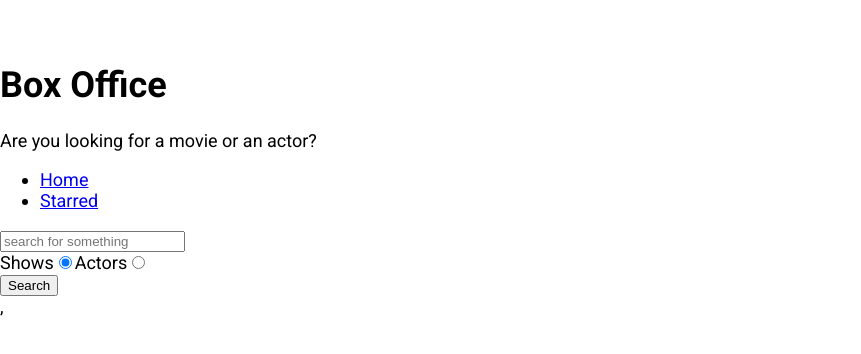
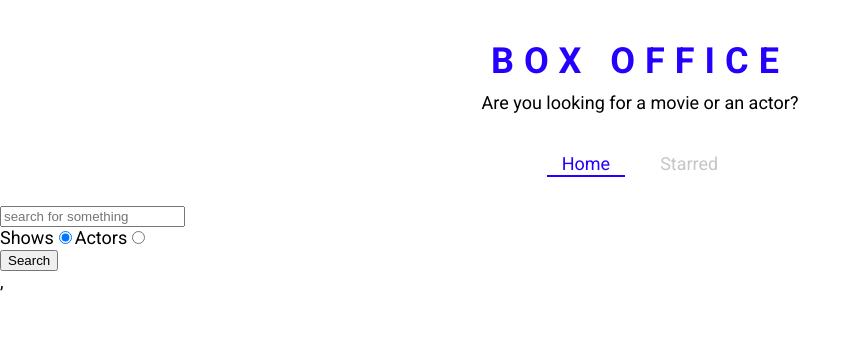
Before and after one commit to Argha10/box-office, a React (Create React App) app: page / in a window 1280 px wide. Shown: the top 354 px of the page, without its empty margins (0-861 px from the left). Built offline with nearby package versions, Linux system fonts and the light colour scheme.

Commit message:
styled title and nav

```diff
--- a/src/App.js
+++ b/src/App.js
@@ -1,12 +1,22 @@
 import React from 'react';
 import { Switch, Route } from 'react-router-dom';
+import { ThemeProvider } from 'styled-components';
 
 import Home from './pages/Home';
 import Starred from './pages/Starred';
 import Show from './pages/Show';
 
+const theme = {
+  mainColors: {
+    blue: '#2400ff',
+    gray: '#c6c6c6',
+    dark: '#353535',
+  },
+};
+
 function App() {
   return (
+    <ThemeProvider theme={theme}>
       <Switch>
         <Route exact path="/">
           <Home />
@@ -21,9 +31,10 @@
         </Route>
 
         <Route>
-        <div>page not found</div>
+          <div>Not found</div>
         </Route>
       </Switch>
+    </ThemeProvider>
   );
 }
 
--- a/src/components/Navs.js
+++ b/src/components/Navs.js
@@ -1,21 +1,30 @@
 import React from 'react';
-import { Link } from 'react-router-dom';
+import { useLocation } from 'react-router-dom';
+
+import { NavList, LinkStyled } from './Navs.styled';
 
 const LINKS = [
-  { to: './', text: 'Home' },
-  { to: './starred', text: 'Starred' },
+  { to: '/', text: 'Home' },
+  { to: '/starred', text: 'Starred' },
 ];
 
 const Navs = () => {
+  const location = useLocation();
+
   return (
     <div>
-      <ul>
+      <NavList>
         {LINKS.map(item => (
           <li key={item.to}>
-            <Link to={item.to}>{item.text}</Link>
+            <LinkStyled
+              to={item.to}
+              className={item.to === location.pathname ? 'active' : ''}
+            >
+              {item.text}
+            </LinkStyled>
           </li>
         ))}
-      </ul>
+      </NavList>
     </div>
   );
 };
--- /dev/null
+++ b/src/components/Navs.styled.js
@@ -0,0 +1,41 @@
+import styled from 'styled-components';
+import { Link } from 'react-router-dom';
+
+export const NavList = styled.ul`
+  display: flex;
+  justify-content: center;
+  list-style: none;
+  margin: 0 0 30px;
+  padding: 0;
+`;
+
+export const LinkStyled = styled(Link)`
+  margin: 0 10px;
+  padding: 3px 15px;
+  position: relative;
+  text-decoration: none;
+  color: ${({ theme }) => theme.mainColors.gray};
+  &.active {
+    color: ${({ theme }) => theme.mainColors.blue};
+    &:after {
+      content: '';
+      position: absolute;
+      display: block;
+      height: 2px;
+      left: 0%;
+      bottom: 0;
+      background-color: ${({ theme }) => theme.mainColors.blue};
+      animation: slide-in 0.3s ease-in forwards;
+      @keyframes slide-in {
+        from {
+          left: 50%;
+          width: 0;
+        }
+        to {
+          left: 0%;
+          width: 100%;
+        }
+      }
+    }
+  }
+`;
--- a/src/components/Title.js
+++ b/src/components/Title.js
@@ -1,11 +1,12 @@
 import React from 'react';
+import { TitleWrapper } from './Title.styled';
 
 const Title = ({ title, subtitle }) => {
   return (
-    <div>
+    <TitleWrapper>
       <h1>{title}</h1>
       <p1>{subtitle}</p1>
-    </div>
+    </TitleWrapper>
   );
 };
 
--- /dev/null
+++ b/src/components/Title.styled.js
@@ -0,0 +1,18 @@
+import styled from 'styled-components';
+
+export const TitleWrapper = styled.div`
+  text-align: center;
+  margin: 0 0 40px;
+
+  h1 {
+    color: ${({ theme }) => theme.mainColors.blue};
+    letter-spacing: 10px;
+    text-transform: uppercase;
+    margin: 0 0 10px;
+  }
+
+  p {
+    color: ${({ theme }) => theme.mainColors.dark};
+    margin: 0;
+  }
+`;
```
Lines whose indentation alone changed are shown as unchanged.
